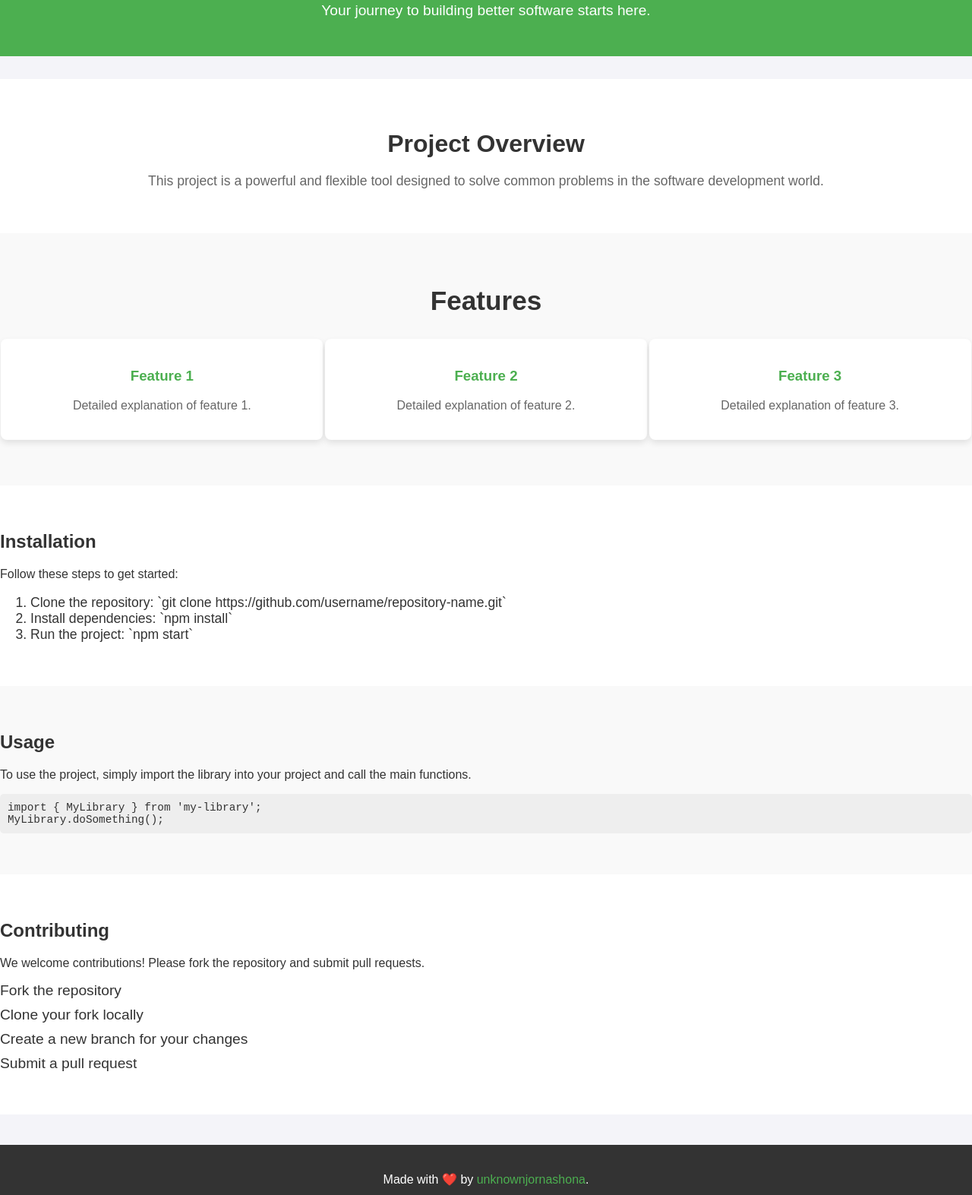
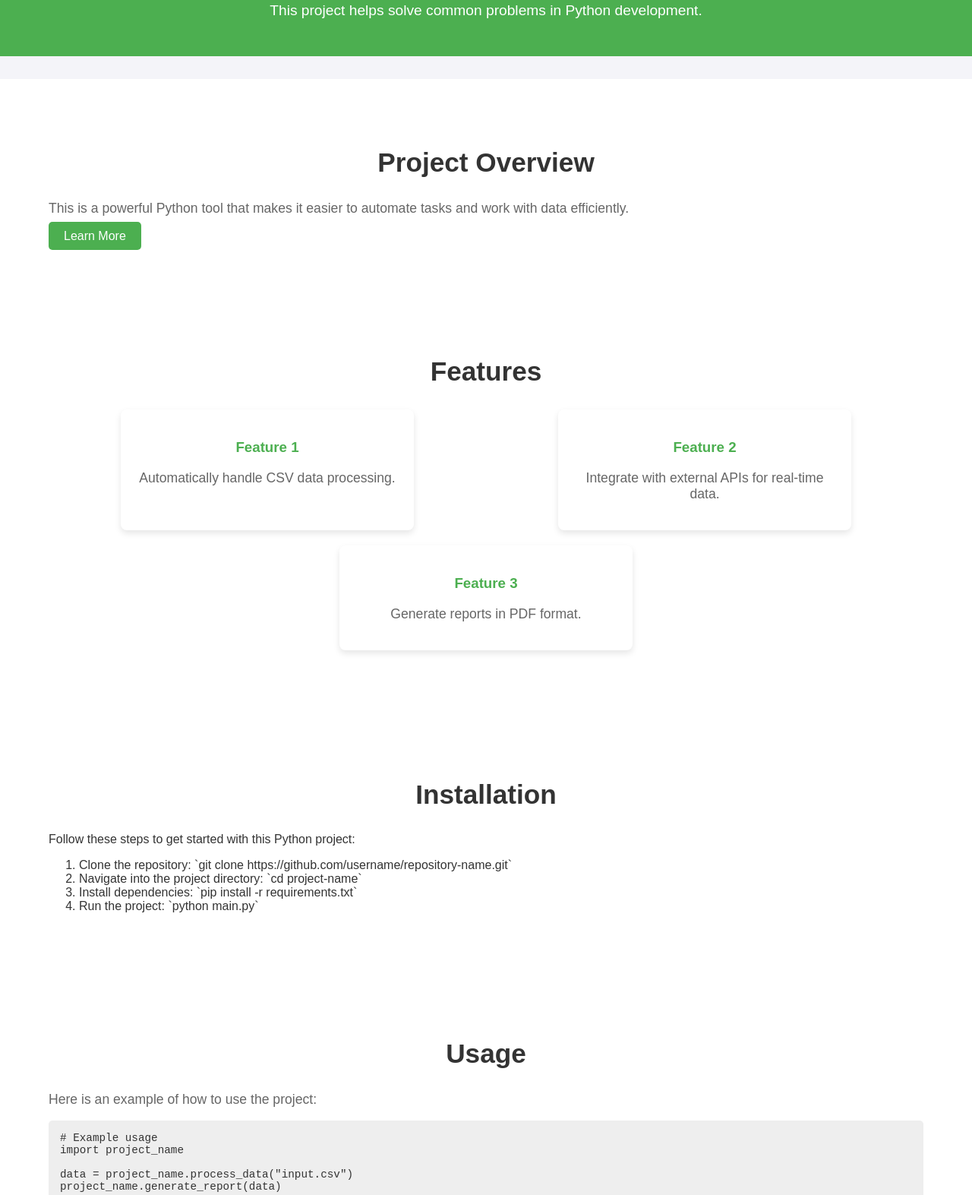
Before and after one commit to unknownjornashona/unknownjornashona.github.io, a plain HTML site: page index.html in a window 1280 px wide. Shown: the part 91-1664 px from the top of the page at 76% size. Drawn offline with Linux system fonts and the light colour scheme.

Commit message:
Add project details page and Python project-specific content

```diff
--- a/index.html
+++ b/index.html
@@ -3,22 +3,23 @@
 <head>
     <meta charset="UTF-8">
     <meta name="viewport" content="width=device-width, initial-scale=1.0">
-    <title>My Open Source Project</title>
+    <title>My Python Project</title>
     <link rel="stylesheet" href="style.css">
 </head>
 <body>
 
     <!-- 页头 -->
     <header class="header">
-        <h1>Welcome to My Open Source Project</h1>
-        <p>Your journey to building better software starts here.</p>
+        <h1>Welcome to My Python Project</h1>
+        <p>This project helps solve common problems in Python development.</p>
     </header>
 
     <!-- 项目简介 -->
     <section class="intro">
         <div class="container">
             <h2>Project Overview</h2>
-            <p>This project is a powerful and flexible tool designed to solve common problems in the software development world.</p>
+            <p>This is a powerful Python tool that makes it easier to automate tasks and work with data efficiently.</p>
+            <a href="project-details.html" class="btn">Learn More</a>
         </div>
     </section>
 
@@ -29,15 +30,15 @@
             <div class="feature-list">
                 <div class="feature">
                     <h3>Feature 1</h3>
-                    <p>Detailed explanation of feature 1.</p>
+                    <p>Automatically handle CSV data processing.</p>
                 </div>
                 <div class="feature">
                     <h3>Feature 2</h3>
-                    <p>Detailed explanation of feature 2.</p>
+                    <p>Integrate with external APIs for real-time data.</p>
                 </div>
                 <div class="feature">
                     <h3>Feature 3</h3>
-                    <p>Detailed explanation of feature 3.</p>
+                    <p>Generate reports in PDF format.</p>
                 </div>
             </div>
         </div>
@@ -47,11 +48,12 @@
     <section class="installation">
         <div class="container">
             <h2>Installation</h2>
-            <p>Follow these steps to get started:</p>
+            <p>Follow these steps to get started with this Python project:</p>
             <ol>
                 <li>Clone the repository: `git clone https://github.com/username/repository-name.git`</li>
-                <li>Install dependencies: `npm install`</li>
-                <li>Run the project: `npm start`</li>
+                <li>Navigate into the project directory: `cd project-name`</li>
+                <li>Install dependencies: `pip install -r requirements.txt`</li>
+                <li>Run the project: `python main.py`</li>
             </ol>
         </div>
     </section>
@@ -60,9 +62,12 @@
     <section class="usage">
         <div class="container">
             <h2>Usage</h2>
-            <p>To use the project, simply import the library into your project and call the main functions.</p>
-            <pre><code>import { MyLibrary } from 'my-library';
-MyLibrary.doSomething();</code></pre>
+            <p>Here is an example of how to use the project:</p>
+            <pre><code># Example usage
+import project_name
+
+data = project_name.process_data("input.csv")
+project_name.generate_report(data)</code></pre>
         </div>
     </section>
 
--- a/style.css
+++ b/style.css
@@ -5,6 +5,13 @@ body {
     padding: 0;
     background-color: #f4f4f9;
     color: #333;
+}
+
+.container {
+    width: 90%;
+    max-width: 1200px;
+    margin: 0 auto;
+    padding: 20px;
 }
 
 /* 页头 */
@@ -25,38 +32,38 @@ body {
     font-size: 1.2em;
 }
 
+/* 按钮样式 */
+.btn {
+    background-color: #4CAF50;
+    color: white;
+    padding: 10px 20px;
+    text-decoration: none;
+    border-radius: 5px;
+    margin-top: 20px;
+}
+
+.btn:hover {
+    background-color: #45a049;
+}
+
 /* 项目简介 */
-.intro {
+.intro, .features, .installation, .usage, .contributing, .tech-stack, .project-details, .setup {
     background-color: #ffffff;
     padding: 40px 0;
 }
 
-.intro .container {
-    text-align: center;
-}
-
-.intro h2 {
-    font-size: 2em;
-    margin-bottom: 20px;
-}
-
-.intro p {
-    font-size: 1.1em;
-    color: #666;
-}
-
-/* 功能 */
-.features {
-    background-color: #f9f9f9;
-    padding: 40px 0;
-}
-
-.features h2 {
+.intro h2, .features h2, .installation h2, .usage h2, .contributing h2, .tech-stack h2, .setup h2 {
     font-size: 2.2em;
     text-align: center;
     margin-bottom: 30px;
 }
 
+.intro p, .features p, .usage p, .contributing p {
+    font-size: 1.1em;
+    color: #666;
+}
+
+/* 功能区块 */
 .feature-list {
     display: flex;
     justify-content: space-around;
@@ -77,54 +84,13 @@ body {
     color: #4CAF50;
 }
 
-.feature p {
-    color: #666;
-}
-
-/* 安装步骤 */
-.installation {
-    padding: 40px 0;
-    background-color: #ffffff;
-}
-
-.installation ol {
-    font-size: 1.1em;
-    color: #333;
-}
-
-/* 使用说明 */
-.usage {
-    background-color: #f9f9f9;
-    padding: 40px 0;
-}
-
-.usage pre {
+/* 代码块 */
+pre {
     background-color: #eeeeee;
-    padding: 10px;
+    padding: 15px;
     border-radius: 5px;
     font-size: 1.1em;
     overflow-x: auto;
-}
-
-.usage code {
-    font-family: monospace;
-}
-
-/* 贡献说明 */
-.contributing {
-    background-color: #ffffff;
-    padding: 40px 0;
-}
-
-.contributing ul {
-    list-style-type: none;
-    padding: 0;
-}
-
-.contributing li {
-    font-size: 1.2em;
-    color: #333;
-    margin-bottom: 10px;
 }
 
 /* 页脚 */
```
Also changed, not shown: project-details.html (added, +93 -0 lines).
